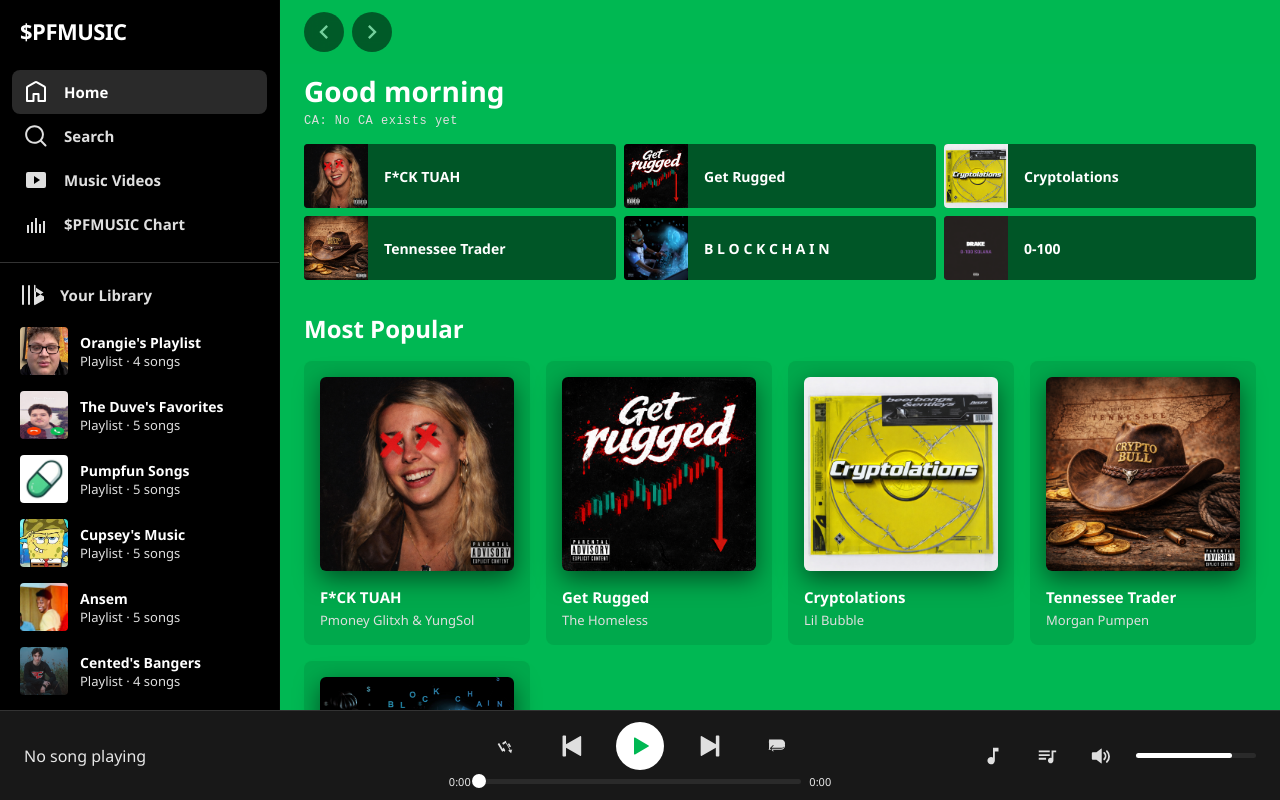
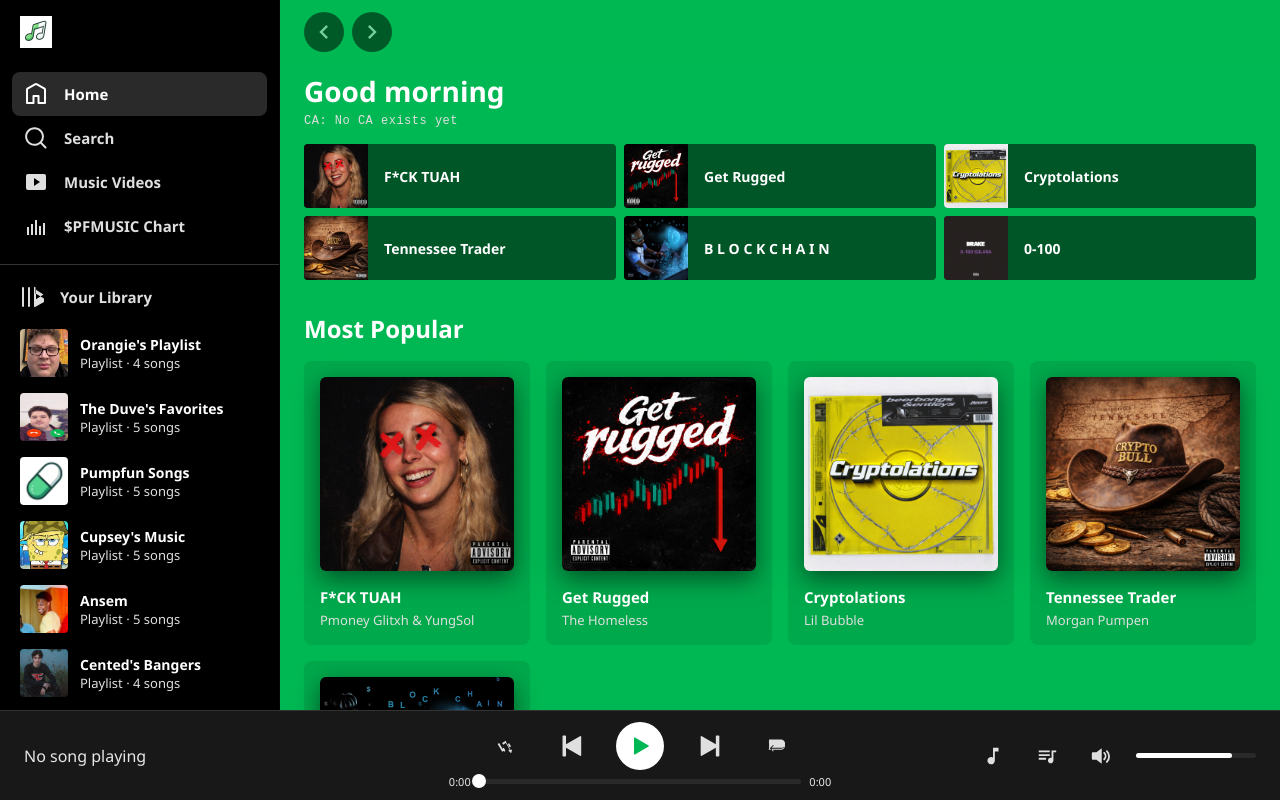
Before and after one commit to jcd90910-sys/pumpfun-music, a React (Vite) app: page / in a window 1280 px wide. Built offline with nearby package versions, Linux system fonts and the light colour scheme.

Commit message:
title update

```diff
--- a/src/App.jsx
+++ b/src/App.jsx
@@ -8,7 +8,7 @@ import { useState, useEffect, useRef, useCallback, useMemo } from "react";
 const CONFIG = {
   // ---- YOUR BRAND ----
   appName: "$PFMUSIC",
-  logoUrl: "", // Put your logo URL here, e.g. "public/PFMUSIC.png"
+  logoUrl: "/public/PFMUSIC.png", // "/public/PFMUSIC.png"
   logoText: "$PFMUSIC", // Shown if no logo image
 
   // ---- THEME COLORS (change these to restyle the entire app) ----
```
